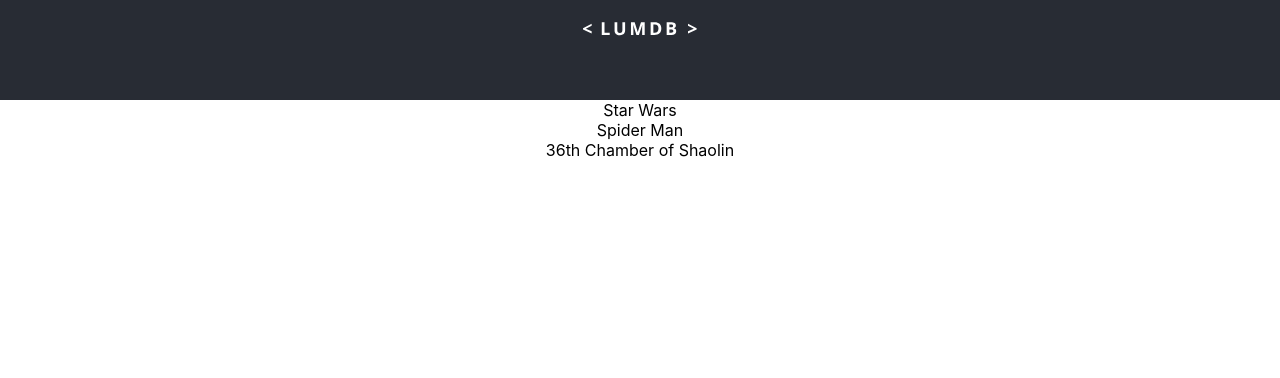
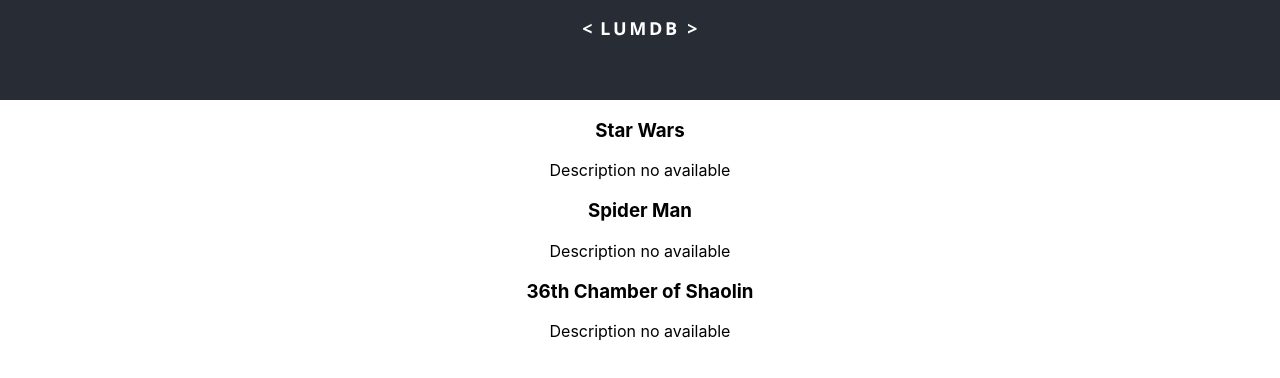
Before and after one commit to t3rodrig/react-project-lumdb, a React (Create React App) app: page / in a window 1280 px wide. Shown: the top 378 px of the page. Built offline with nearby package versions, Linux system fonts and the light colour scheme.

Commit message:
Add movie component

```diff
--- a/src/Movie.js
+++ b/src/Movie.js
@@ -1,10 +1,27 @@
 import React from "react";
+import PropTypes from "prop-types";
 
 export default class Movie extends React.Component {
+  static propTypes = {
+    movie: PropTypes.shape({
+      title: PropTypes.string.isRequired
+    }),
+    desc: PropTypes.string
+  }
+
+  static defaultProps = {
+    desc: "Description no available"
+  }
+
   render() {
     return (
       <div>
+        <h3>
           {this.props.movie.title}
+        </h3>
+        <p>
+          {this.props.desc}
+        </p>
       </div>
     )
   }
```
Lines whose indentation alone changed are shown as unchanged.
